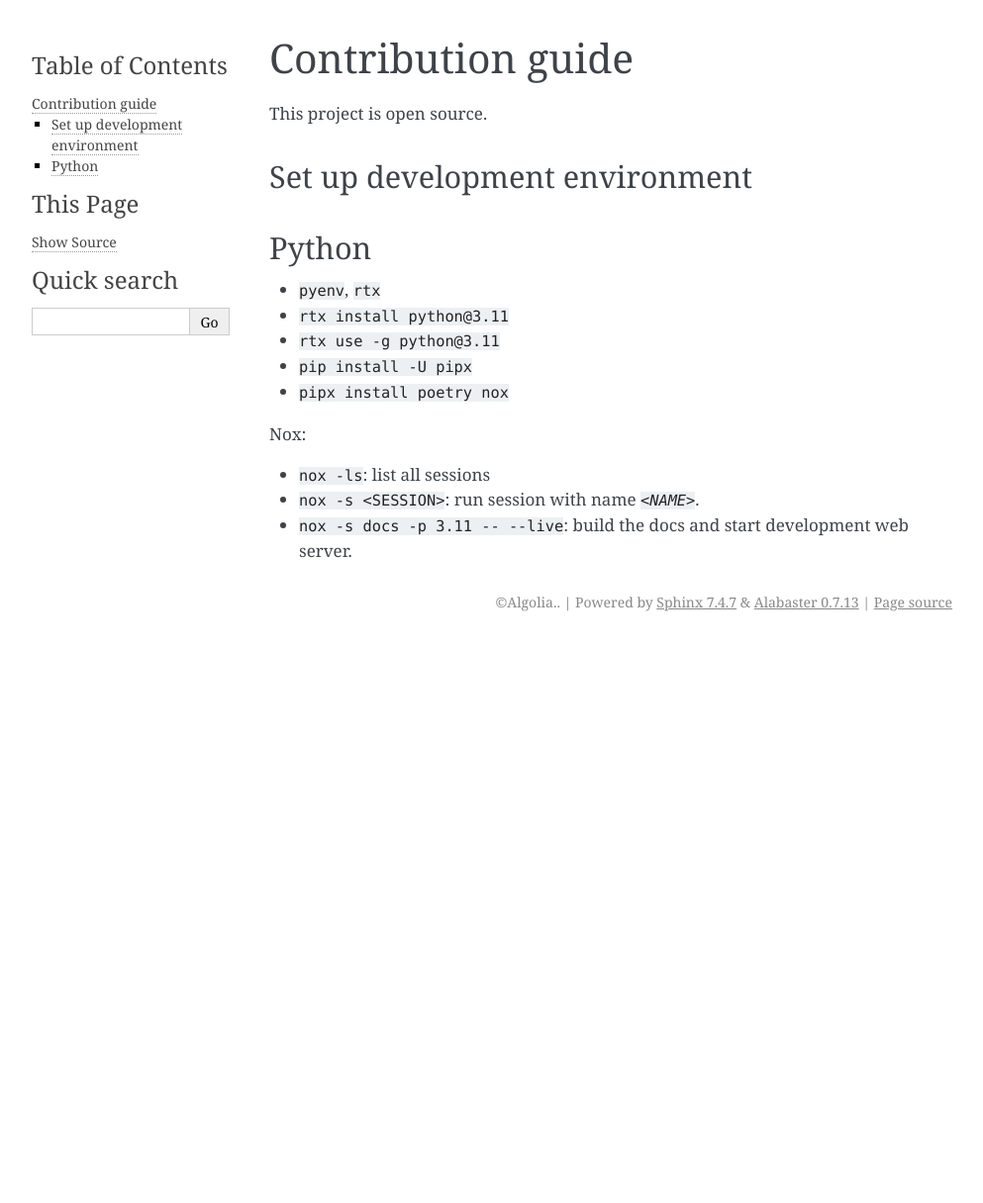
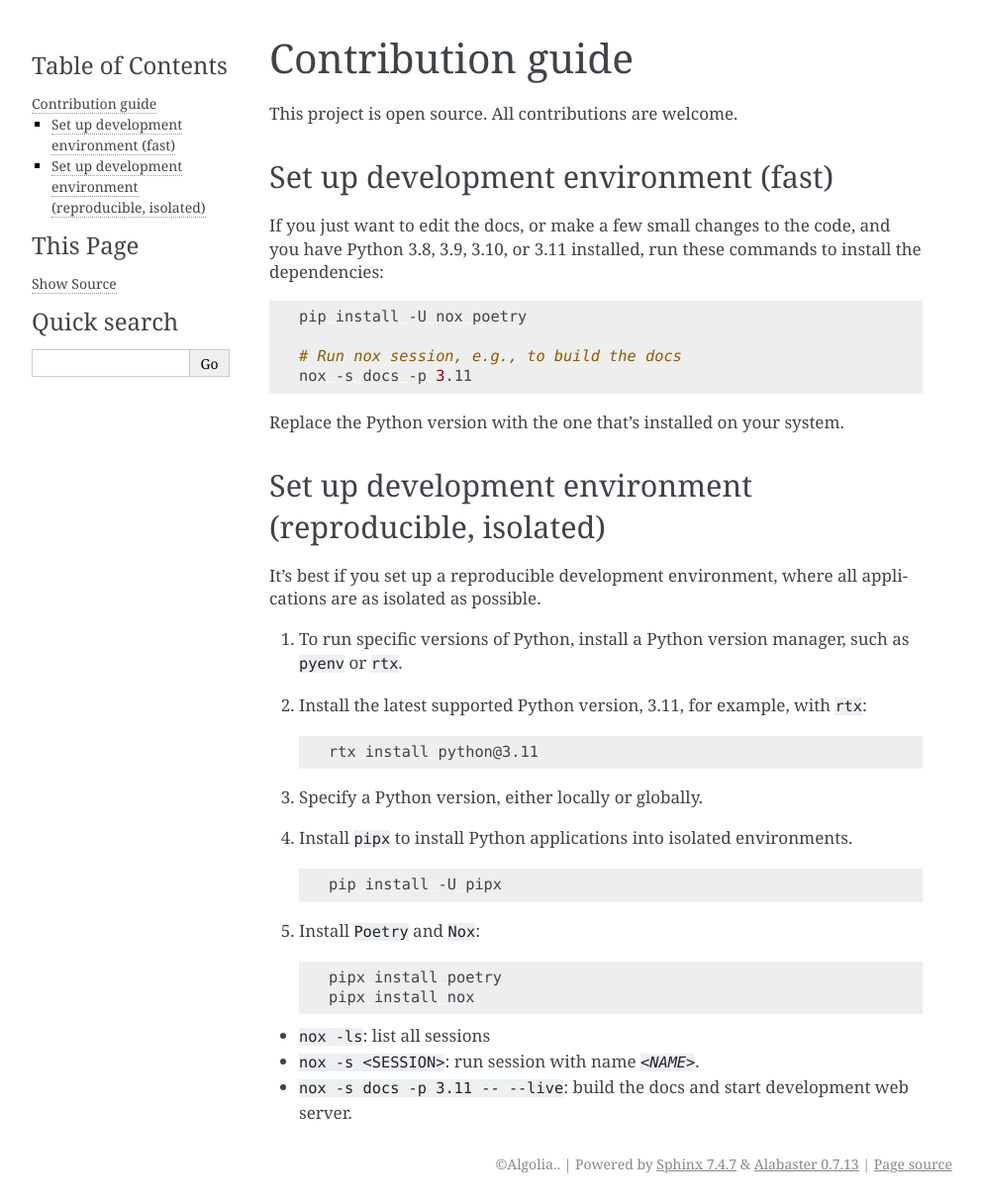
Before and after one commit to algolia/sphinx-docsearch, a Sphinx documentation site: the page built from docs/contribute.md, in a window 1280 px wide. Shown: the whole page at 99% size, without its empty margins (148-1141 px from the left). Built offline with Sphinx 7.4.7, drawn with Linux system fonts in a browser that asks for light colours; pages that are not in the unit, such as notebooks, are missing from menus; before the commit the page ends 900 px from its top, so only the background shows below that.

Commit message:
docs: add docs

````diff
--- a/CONTRIBUTING.md
+++ b/CONTRIBUTING.md
@@ -1,19 +1,50 @@
 # Contribution guide
 
-This project is open source.
+This project is open source. All contributions are welcome.
 
-## Set up development environment
+## Set up development environment (fast)
 
-## Python
+If you just want to edit the docs, or make a few small changes to the code,
+and you have Python 3.8, 3.9, 3.10, or 3.11 installed,
+run these commands to install the dependencies:
 
-- `pyenv`, `rtx`
-- `rtx install python@3.11`
-- `rtx use -g python@3.11`
+```sh
+pip install -U nox poetry
 
-- `pip install -U pipx`
-- `pipx install poetry nox`
+# Run nox session, e.g., to build the docs
+nox -s docs -p 3.11
+```
 
-Nox:
+Replace the Python version with the one that's installed on your system.
+
+## Set up development environment (reproducible, isolated)
+
+It's best if you set up a reproducible development environment,
+where all applications are as isolated as possible.
+
+1. To run specific versions of Python, install a Python version manager,
+   such as `pyenv` or `rtx`.
+
+1. Install the latest supported Python version, 3.11, for example, with `rtx`:
+
+   ```sh
+   rtx install python@3.11
+   ```
+
+1. Specify a Python version, either locally or globally.
+
+1. Install `pipx` to install Python applications into isolated environments.
+
+   ```sh
+   pip install -U pipx
+   ```
+
+1. Install `Poetry` and `Nox`:
+
+   ```sh
+   pipx install poetry
+   pipx install nox
+   ```
 
 - `nox -ls`: list all sessions
 - `nox -s <SESSION>`: run session with name _`<NAME>`_.
--- a/docs/conf.py
+++ b/docs/conf.py
@@ -13,11 +13,15 @@ copyright = f"{author}."
 
 # General configuration
 extensions = ["sphinx_docsearch", "myst_parser"]
+myst_enable_extensions = ["colon_fence"]
 
+# DocSearch Sphinx extension
 docsearch_app_id = os.getenv("DOCSEARCH_APP_ID")
 docsearch_api_key = os.getenv("DOCSEARCH_API_KEY")
 docsearch_index_name = os.getenv("DOCSEARCH_INDEX_NAME")
 
+# Support building the docs with different themes
+# Add `-t furo` or `-t rtd` to the build arguments
 if tags.has("furo"):  # noqa
     html_theme = "furo"
 
````
Also changed, not shown: README.md (+30 -27 lines), docs/configuration.md (added, +57 -0 lines), docs/credentials.md (added, +65 -0 lines), docs/customization.md (added, +14 -0 lines), docs/index.md (+5 -0 lines), docs/themes.md (added, +14 -0 lines), docs/what.md (added, +25 -0 lines), 1 other file.
